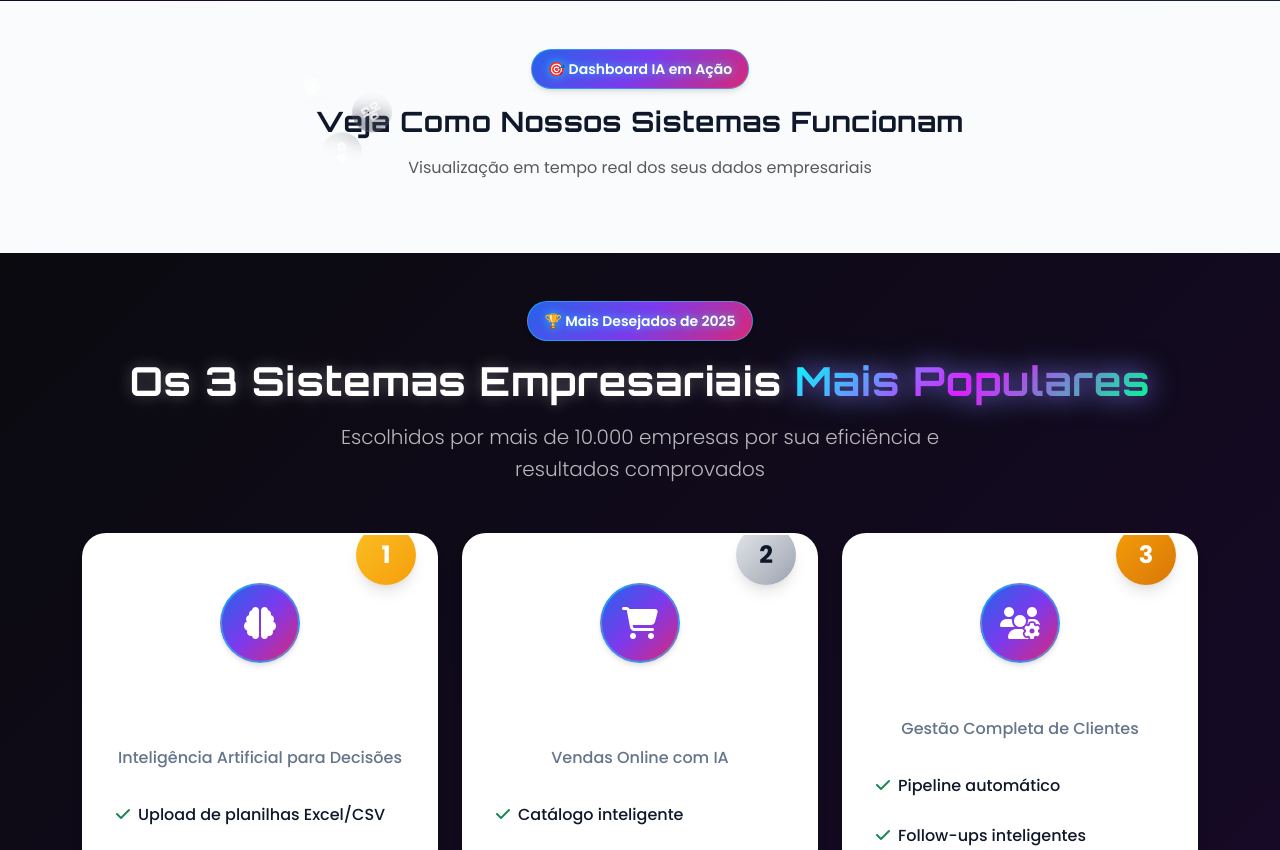
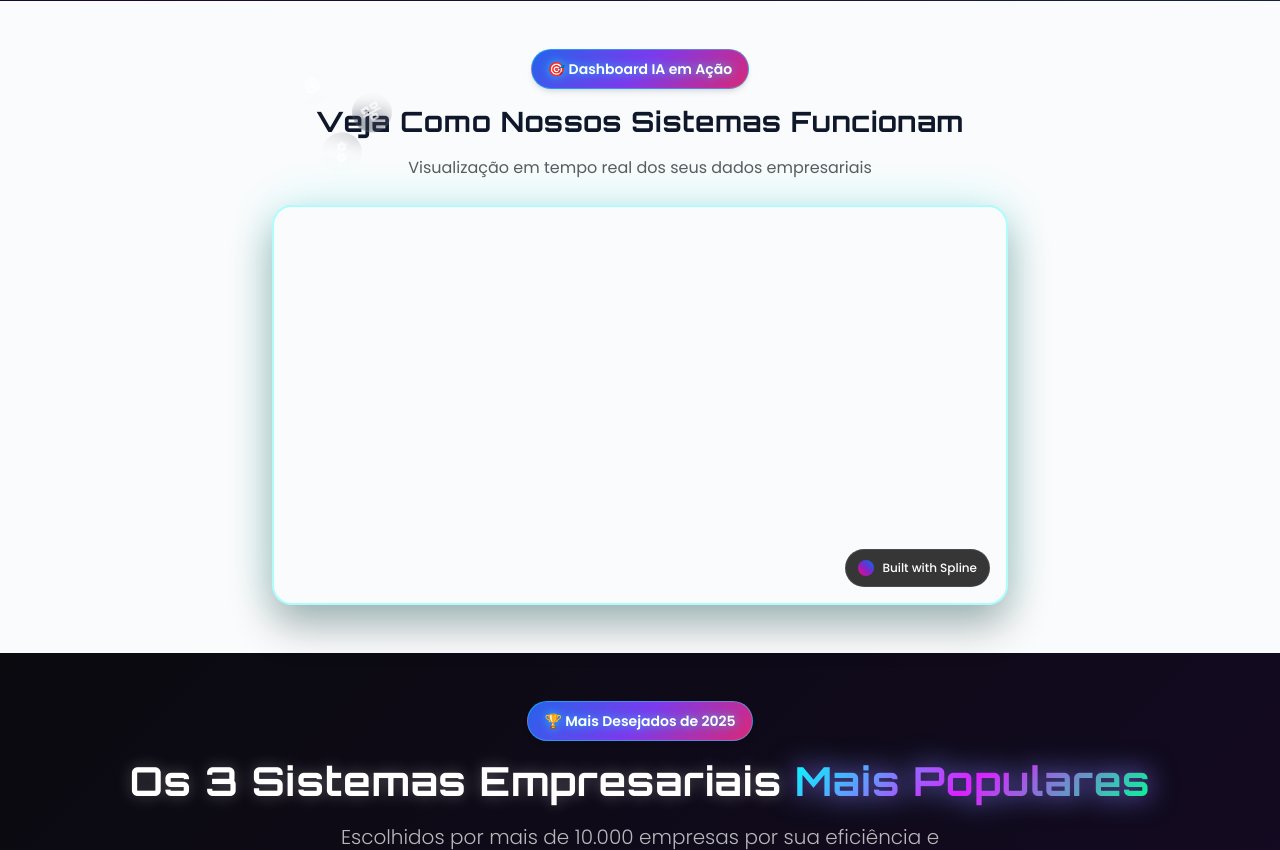
Before and after one commit to lsfrenzel/GLSystemsSite, a Flask app: page / in a window 1280 px wide. Shown: the part 895-1745 px from the top of the page. Run offline with Flask 3, Linux system fonts and the light colour scheme; some libraries are stand-ins or nearby versions.

Commit message:
Add interactive 3D visualization with an overlay badge
Add a Spline 3D viewer component to the index page with custom CSS for styling, including an overlay badge in the bottom right corner.

Replit-Commit-Author: Agent
Replit-Commit-Session-Id: 71e2849f-657f-44bc-a6e3-e48468e3d762
Replit-Commit-Checkpoint-Type: full_checkpoint
Replit-Commit-Screenshot-Url: https://storage.googleapis.com/screenshot-production-us-central1/3a3d4ef1-1b04-4954-bb84-1f56ddb1f6e8/71e2849f-657f-44bc-a6e3-e48468e3d762/o8R3pwr

```diff
--- a/static/css/style.css
+++ b/static/css/style.css
@@ -917,3 +917,58 @@ h1, h2, h3, h4, h5, h6 {
     display: block;
     font-size: 1.2rem;
 }
+
+/* Spline Demo Container */
+.spline-demo-container {
+    position: relative;
+    width: 100%;
+    height: 400px;
+    border-radius: 20px;
+    overflow: hidden;
+    box-shadow: 0 20px 40px rgba(0, 0, 0, 0.3), 0 0 50px rgba(0, 255, 255, 0.2);
+    border: 2px solid rgba(0, 255, 255, 0.3);
+    backdrop-filter: blur(10px);
+}
+
+.spline-demo-container spline-viewer {
+    width: 100%;
+    height: 100%;
+    border-radius: 18px;
+}
+
+/* Spline Overlay Badge */
+.spline-overlay-badge {
+    position: absolute;
+    bottom: 16px;
+    right: 16px;
+    display: flex;
+    align-items: center;
+    background: rgba(33, 33, 33, 0.9);
+    padding: 8px 12px;
+    border-radius: 20px;
+    backdrop-filter: blur(10px);
+    border: 1px solid rgba(255, 255, 255, 0.1);
+    z-index: 10;
+    transition: all 0.3s ease;
+}
+
+.spline-overlay-badge:hover {
+    background: rgba(33, 33, 33, 1);
+    transform: scale(1.05);
+}
+
+.spline-logo-circle {
+    width: 16px;
+    height: 16px;
+    border-radius: 50%;
+    background: linear-gradient(45deg, #ff0080, #7928ca, #0070f3);
+    margin-right: 8px;
+    flex-shrink: 0;
+}
+
+.spline-text {
+    color: #ffffff;
+    font-size: 12px;
+    font-weight: 500;
+    white-space: nowrap;
+}
--- a/templates/base.html
+++ b/templates/base.html
@@ -135,6 +135,8 @@
 
     <!-- Bootstrap JS -->
     <script src="https://cdn.jsdelivr.net/npm/bootstrap@5.3.0/dist/js/bootstrap.bundle.min.js"></script>
+    <!-- Spline 3D Viewer -->
+    <script type="module" src="https://unpkg.com/@splinetool/viewer@1.10.57/build/spline-viewer.js"></script>
     <!-- Custom JS -->
     <script src="{{ url_for('static', filename='js/main.js') }}"></script>
     <script defer src="{{ url_for('static', filename='js/splash-cursor.js') }}"></script>
--- a/templates/index.html
+++ b/templates/index.html
@@ -70,6 +70,14 @@
                         <span class="section-badge">🎯 Dashboard IA em Ação</span>
                         <h3 class="fw-bold mb-3">Veja Como Nossos Sistemas Funcionam</h3>
                         <p class="text-muted">Visualização em tempo real dos seus dados empresariais</p>
+                    </div>
+                    <div class="spline-demo-container">
+                        <spline-viewer url="https://prod.spline.design/82YYsocZJ5scOqy3/scene.splinecode"></spline-viewer>
+                        <!-- Overlay element for bottom right corner -->
+                        <div class="spline-overlay-badge">
+                            <div class="spline-logo-circle"></div>
+                            <span class="spline-text">Built with Spline</span>
+                        </div>
                     </div>
                     <div class="floating-elements">
                         <div class="floating-icon" style="--delay: 0s; --x: 20px; --y: 30px;">
```
Also changed, not shown: attached_assets/image_1757528432274.png (added).
